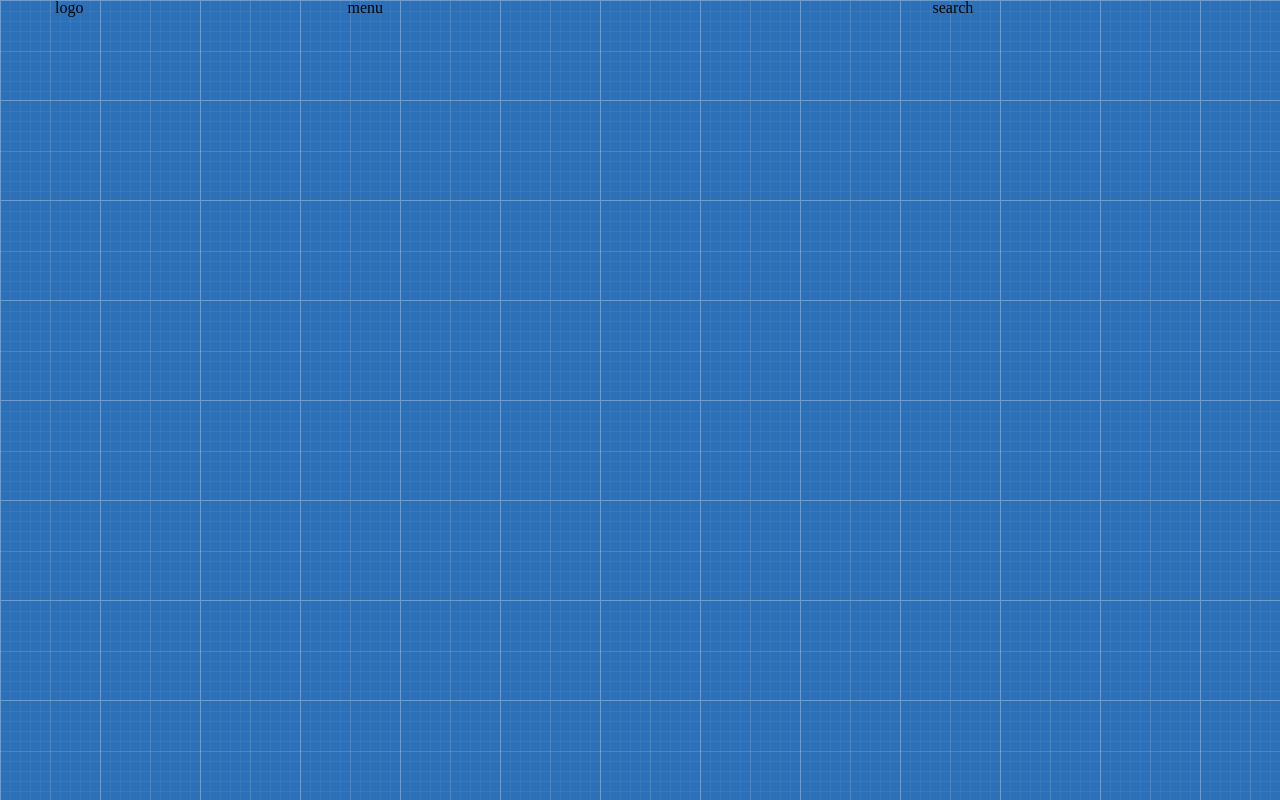
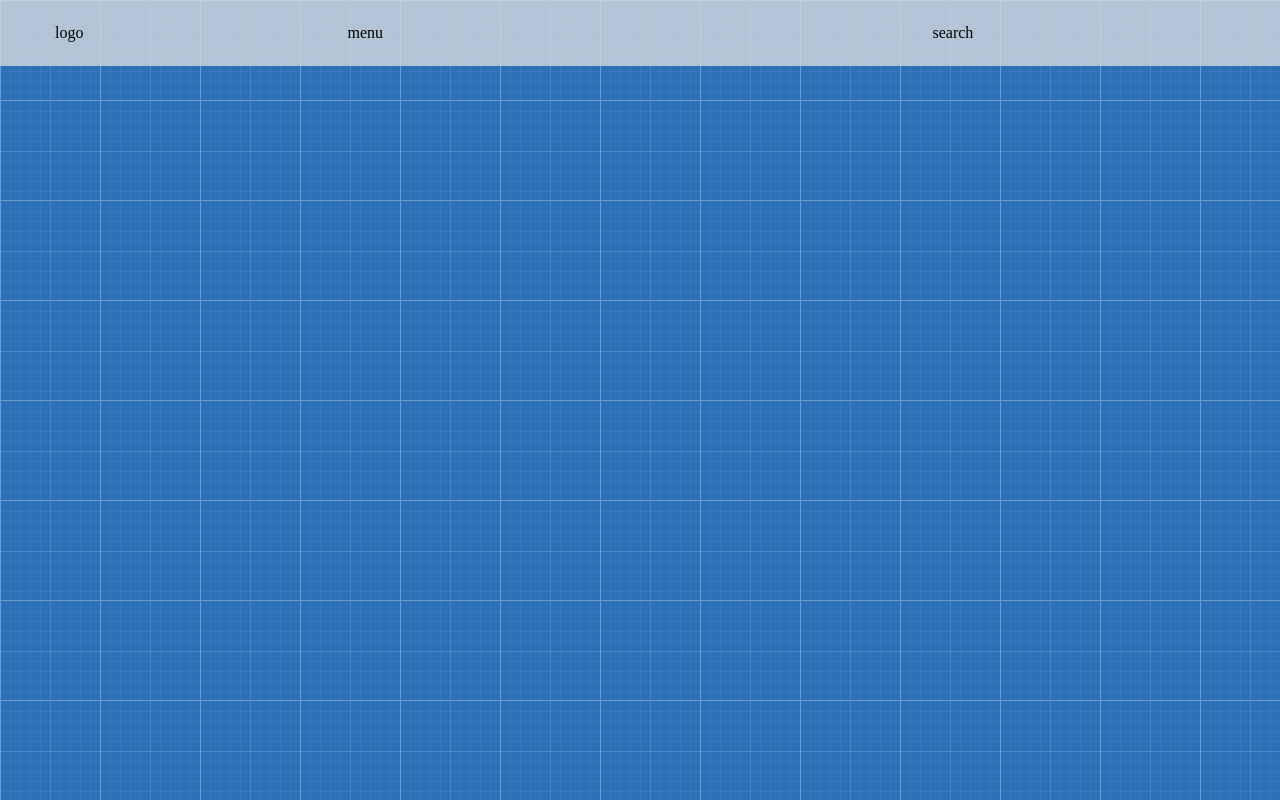
Before and after one commit to AnnaKosenko20/AnnaKosenko20.github.io, a plain HTML site: page index.html in a window 1280 px wide. Drawn offline with Linux system fonts and the light colour scheme.

Commit message:
add style for header

```diff
--- a/style.css
+++ b/style.css
@@ -19,3 +19,7 @@ body {
 .col-md-6 {
 	width: 50%;
 }
+.header {
+	padding: 25px 0;
+	background-color:rgba(225,225,225,0.75);
+}
```
